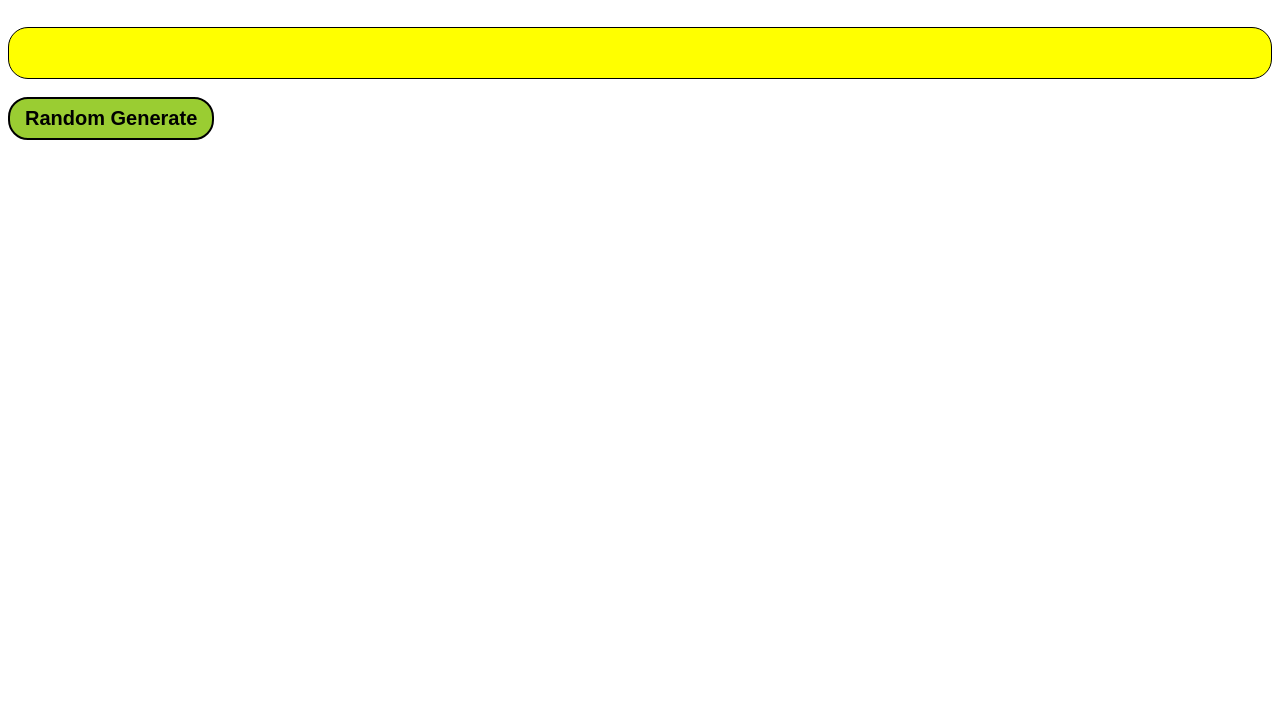
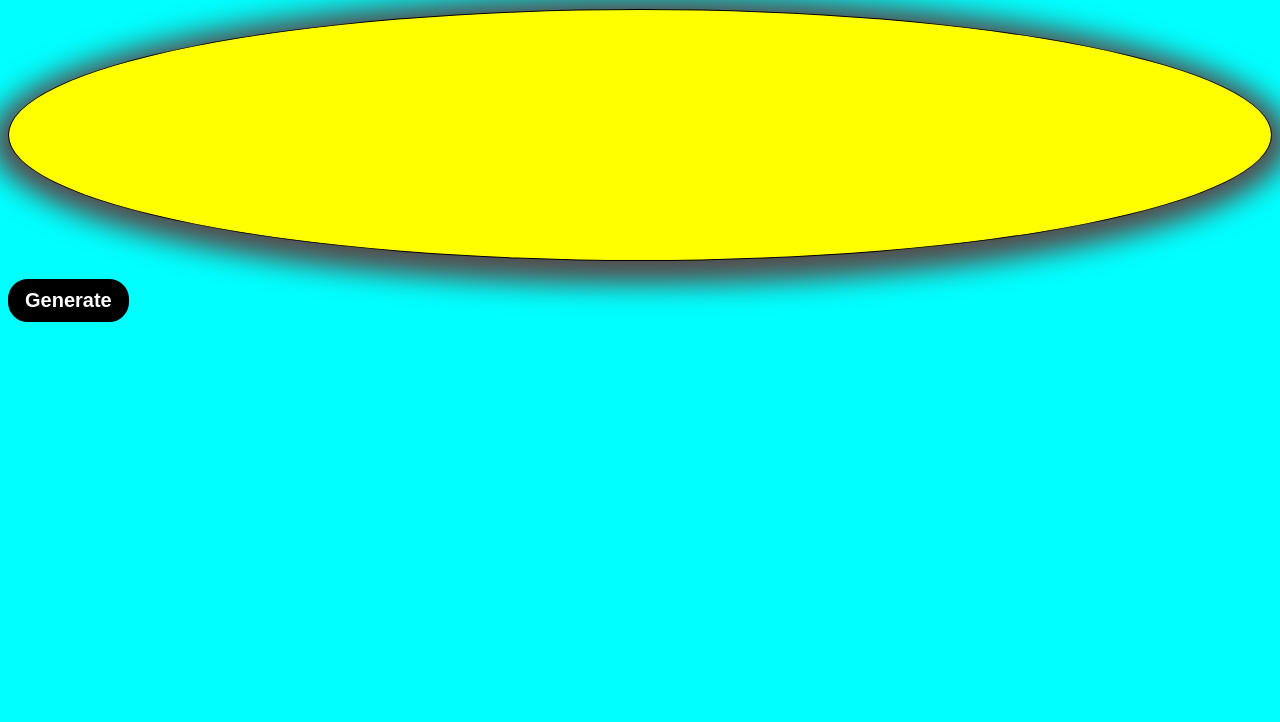
Before and after one commit to Param2603/JS, a plain HTML site: page quotewithcountdown/Random Quotes/index.html in a window 1280 px wide. Shown: the part 78-800 px from the top of the page. Drawn offline with Linux system fonts and the light colour scheme.

Commit message:
project1

```diff
--- a/quotewithcountdown/Random Quotes/index.html
+++ b/quotewithcountdown/Random Quotes/index.html
@@ -8,11 +8,12 @@
 </head>
 <body>
 
-<h1>Random Quotes</h1> <br>
+<h1>Random Quotes</h1>
 
 <div id="quote"></div> <br>
 
-<button id="btn">Random Generate</button>
+<button id="btn">Generate</button>
+
 <script src="./index.js"></script>
 
 </body>
--- a/quotewithcountdown/Random Quotes/style.css
+++ b/quotewithcountdown/Random Quotes/style.css
@@ -1,26 +1,33 @@
+body{
+    background-color: aqua;
+}
+
 h1{
     text-align: center;
     font-weight: 900;
     font-size: 35px;
     color:  red;
+}
 
-}
 #quote{
-    height: 50px;
+    height: 250px;
+    width: auto;
     border: 1px solid black;
-    border-radius: 20px;
+    border-radius: 50%;
     display: flex;
     justify-content: center;
     align-items: center;
-    font-size: 30px;
+    font-size: 25px;
     font-weight: bolder;
     font-family: cursive;
     color: darkblue;
     background-color: yellow;
+    box-shadow: 0px 5px 28px 18px rgba(115,13,13,0.75);
    }
 
 #btn {
-    background-color:yellowgreen;
+    background-color:black;
+    color: white;
     border: 2px solid black;
     font-size: 20px;
     font-weight: 900;
```
